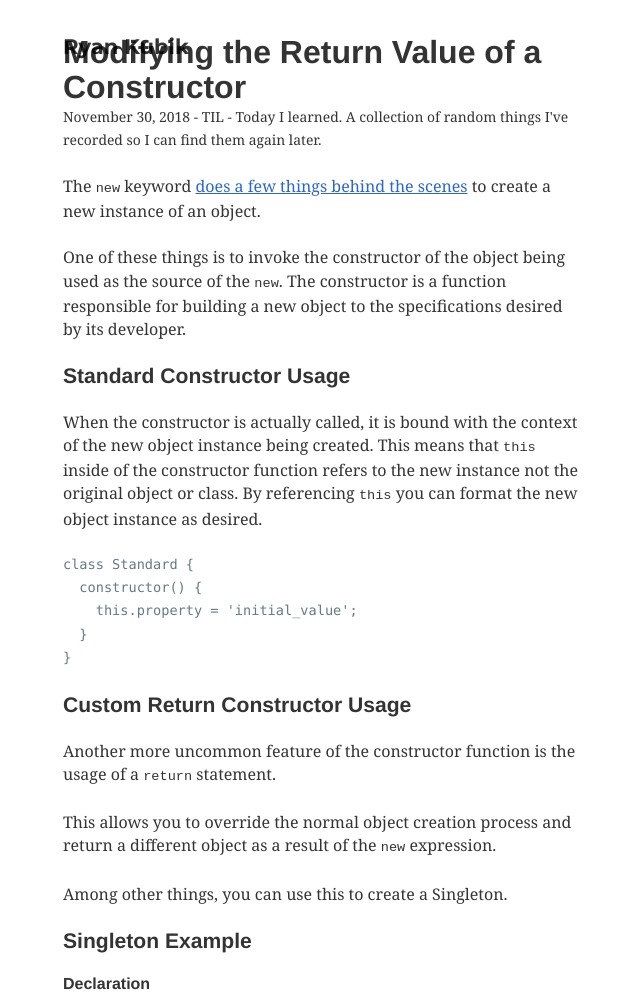
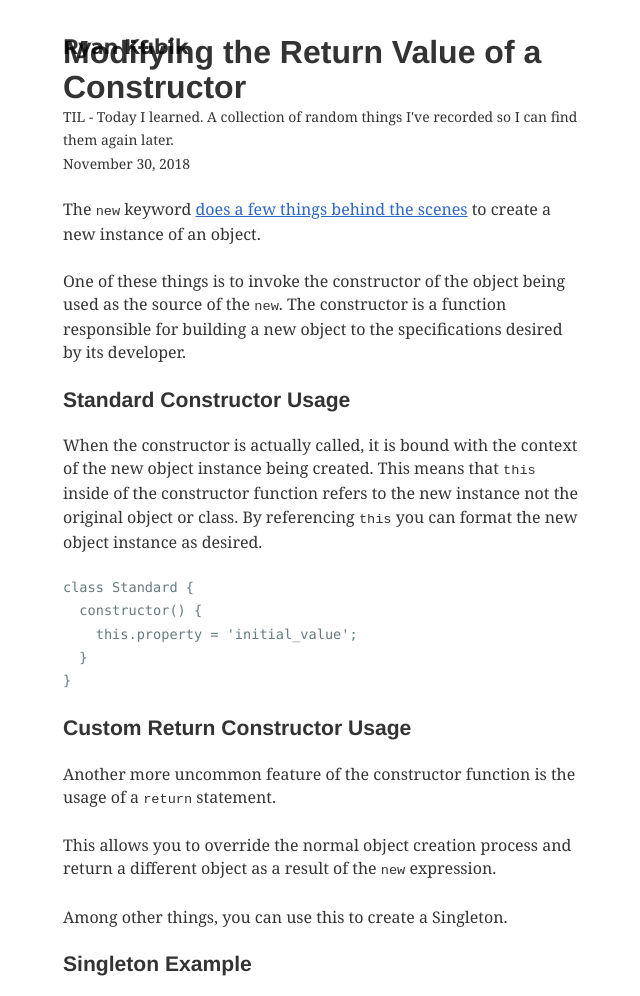
Before and after one commit to rmkubik/rmk-gatsby, a Gatsby site: page /return-constructor-singleton/ in a window 1280 px wide. Shown: the top 996 px of the page, without its empty margins (316-956 px from the left). Built offline with nearby package versions, Linux system fonts and the light colour scheme; Gatsby itself is replaced by a stand-in of ours; some packages are replaced by stand-ins of ours; code samples lack their colours.

Commit message:
Modify excerpt and date location in blog posts

```diff
--- a/src/templates/blog-post.js
+++ b/src/templates/blog-post.js
@@ -13,7 +13,6 @@ class BlogPostTemplate extends React.Component {
     const siteTitle = data.site.siteMetadata.title;
     const siteDescription = post.excerpt;
     const { previous, next } = pageContext;
-    const date = `${post.frontmatter.date} - ${post.frontmatter.category.toUpperCase()} - `;
     const til =
       "Today I learned. A collection of random things I've recorded so I can find them again later.";
     const tldr =
@@ -35,8 +34,19 @@ class BlogPostTemplate extends React.Component {
             marginTop: rhythm(-1),
           }}
         >
-          {date}
-          {post.frontmatter.category === 'til' ? til : tldr}
+          {`${post.frontmatter.category.toUpperCase()} - ${
+            post.frontmatter.category === 'til' ? til : tldr
+          }`}
+        </p>
+        <p
+          style={{
+            ...scale(-1 / 5),
+            display: 'block',
+            marginBottom: rhythm(1),
+            marginTop: rhythm(-1),
+          }}
+        >
+          {post.frontmatter.date}
         </p>
         <div dangerouslySetInnerHTML={{ __html: post.html }} />
         <hr
```
